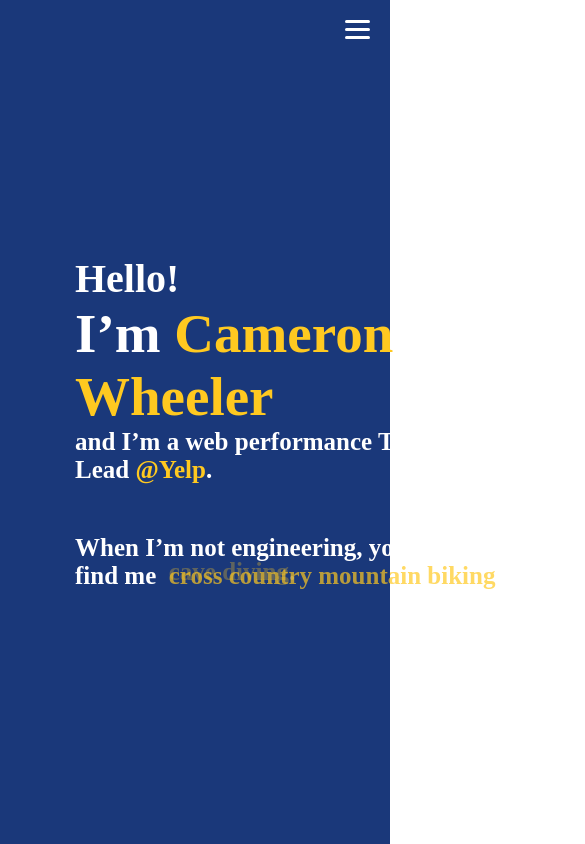
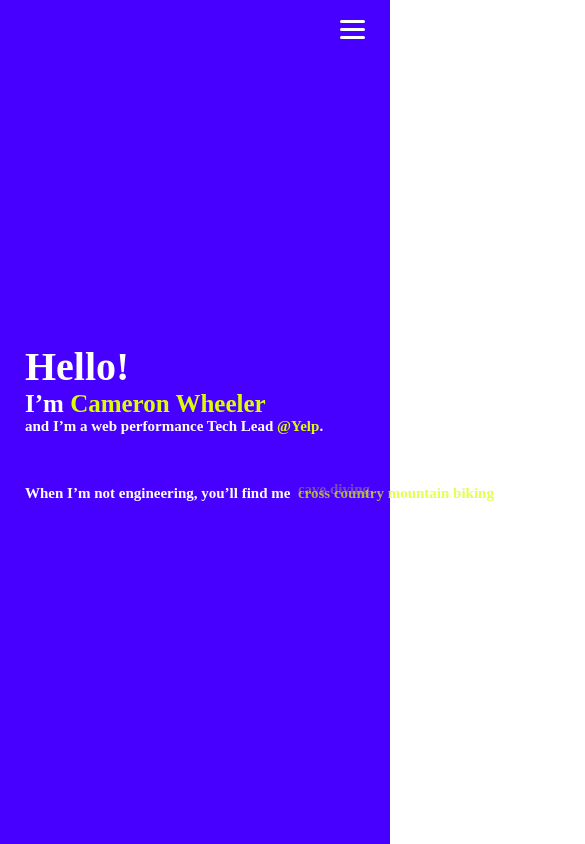
Before and after one commit to cwheel/website, a Gatsby site: page / in a window 390 px wide. Shown: the top 844 px of the page, 585 px wide, since content can reach past the window. Built offline with nearby package versions, Linux system fonts and the light colour scheme; Gatsby itself is replaced by a stand-in of ours; a web font is replaced by a local one.

Commit message:
Mobile view works

```diff
--- a/src/components/FullScreenNavigation.js
+++ b/src/components/FullScreenNavigation.js
@@ -26,7 +26,7 @@ const NavigationHeader = styled.div`
     width: 100%;
     border-bottom: solid 1px ${TextColor};
 
-    height: 60px;
+    height: ${spacing(12)};
 `;
 
 const NavigationLink = styled(animated.a)`
@@ -94,7 +94,7 @@ const FullScreenNavigation = ({ links, children }) => {
 
         fsMenuLinkAnimation.start((i) => ({
             opacity: 1,
-            delay: (i + 1) * 100,
+            delay: (i + 1) * 150,
         }));
     };
 
@@ -131,6 +131,7 @@ const FullScreenNavigation = ({ links, children }) => {
                         href={href}
                         target={target}
                         style={fsMenuLinksSprings[i]}
+                        key={title}
                     >
                         {title}
                     </NavigationLink>
--- a/src/components/Name.js
+++ b/src/components/Name.js
@@ -2,8 +2,7 @@ import * as React from 'react';
 
 import { animated, useSpring } from 'react-spring';
 
-import { isMobile } from '../util/mobile';
-import { spacingMixin } from './ui/util/spacing';
+import { spacingMixin, spacing } from './ui/util/spacing';
 import styled from '@emotion/styled';
 
 const NameTag = styled(animated.span)`
@@ -14,8 +13,14 @@ const NameTag = styled(animated.span)`
     font-size: 32px;
     color: white;
 
+    margin-left: ${spacing(15)};
+    margin-top: ${spacing(8)};
+
     @media only screen and (max-width: 600px) {
         font-size: 15px;
+
+        margin-left: ${spacing(5)};
+        margin-top: ${spacing(4)};
     }
 
     ${spacingMixin}
@@ -26,15 +31,10 @@ const Name = ({ dark }) => {
         color: dark ? 'black' : 'white',
     });
 
-    const mobile = isMobile();
-
     return (
         <a href="/">
             <NameTag
-                marginLeft={mobile ? 5 : 15}
-                marginTop={mobile ? 4 : 8}
                 style={darkSpring}
-                mobile={mobile}
             >
                 cwheeler
             </NameTag>
--- a/src/components/Navigation.js
+++ b/src/components/Navigation.js
@@ -4,9 +4,8 @@ import { PrimaryColor, TextColor } from './ui/util/colors';
 import { animated, config, useSpring, useSprings } from 'react-spring';
 import { spacing, spacingMixin } from '../components/ui/util/spacing';
 
-import { FlexContainer } from '../components/ui/flex';
+import { FlexColumn, FlexContainer } from '../components/ui/flex';
 import FullScreenNavigation from './FullScreenNavigation';
-import { isMobile } from '../util/mobile';
 import styled from '@emotion/styled';
 
 const links = [
@@ -44,10 +43,12 @@ const NavigationLink = styled(animated.a)`
 
 const NavigationLinks = styled.nav`
     display: flex;
-    margin-right: ${spacing(15)};
 
-    @media only screen and (max-width: 600px) {
+    visibility: visible;
+
+    @media only screen and (max-width: 980px) {
         margin-right: ${spacing(4)};
+        visibility: hidden;
     }
 `;
 
@@ -61,13 +62,21 @@ const HamburgerLayer = styled.div`
     background: ${({ dark }) => (dark ? 'black' : 'white')};
 `;
 
+const HamburgerButtonWrapper = styled(FlexColumn)`
+    visibility: hidden;
+
+    @media only screen and (max-width: 980px) {
+        visibility: visible;
+    }
+`;
+
 const HamburgerButton = ({ dark, onClick }) => {
     return (
-        <div onClick={onClick}>
+        <HamburgerButtonWrapper onClick={onClick} marginRight={5}>
             <HamburgerLayer dark={dark} />
             <HamburgerLayer dark={dark} />
             <HamburgerLayer dark={dark} />
-        </div>
+        </HamburgerButtonWrapper>
     );
 };
 
@@ -81,25 +90,24 @@ const Navigation = ({ dark }) => {
     return (
         <>
             <NavigationContainer absolute fullWidth alignRight>
-                <NavigationLinks>
-                    {isMobile() ? (
                 <HamburgerButton
                     dark={dark}
                     onClick={() => showFsMenu?.current()}
                 />
-                    ) : (
-                        links.map(({ title, href, target }) => (
+
+                <NavigationLinks>
+                    {links.map(({ title, href, target }) => (
                         <NavigationLink
                             marginLeft={8}
                             href={href}
                             target={target}
                             style={darkSpring}
                             dark={dark}
+                            key={title}
                         >
                             {title}
                         </NavigationLink>
-                        ))
-                    )}
+                    ))}
                 </NavigationLinks>
             </NavigationContainer>
 
--- a/src/components/ui/headings.js
+++ b/src/components/ui/headings.js
@@ -23,26 +23,46 @@ const H1 = styled.h1`
 const H2 = styled.h2`
     ${heading}
     font-size: ${spacing(11)};
+
+    @media only screen and (max-width: 600px) {
+        font-size: ${spacing(5)};
+    }
 `;
 
 const H3 = styled.h3`
     ${heading}
     font-size: ${spacing(5)};
+
+    @media only screen and (max-width: 600px) {
+        font-size: ${spacing(3)};
+    }
 `;
 
 const H4 = styled.h4`
     ${heading}
     font-size: ${spacing(4)};
+
+    @media only screen and (max-width: 600px) {
+        font-size: ${spacing(3)};
+    }
 `;
 
 const H5 = styled.h5`
     ${heading}
     font-size: ${spacing(3)};
+
+    @media only screen and (max-width: 600px) {
+        font-size: ${spacing(2)};
+    }
 `;
 
 const H6 = styled.h6`
     ${heading}
     font-size: ${spacing(2)};
+
+    @media only screen and (max-width: 600px) {
+        font-size: ${spacing(1)};
+    }
 `;
 
 export { H1, H2, H3, H4, H5, H6 };
--- a/src/components/ui/util/colors.js
+++ b/src/components/ui/util/colors.js
@@ -1,5 +1,5 @@
-const PrimaryColor = '#1a387a';
-const SecondaryColor = '#ffc920';
+const PrimaryColor = '#4700ff';
+const SecondaryColor = '#dcff00';
 const TextColor = '#383838';
 const TextLightColor = '#b5b5b5';
 
--- a/src/pages/index.js
+++ b/src/pages/index.js
@@ -3,6 +3,7 @@ import '../global.css';
 import * as React from 'react';
 
 import { FlexContainer, VerticalCenter } from '../components/ui/flex';
+import { spacing } from '../components/ui/util/spacing';
 import { H1, H2, H3 } from '../components/ui/headings';
 import { PrimaryColor, SecondaryColor } from '../components/ui/util/colors';
 import { animated, config, useTransition } from 'react-spring';
@@ -20,8 +21,26 @@ const Page = styled.main`
     font-family: Cocogoose Pro;
 `;
 
+const Content = styled(FlexContainer)`
+    padding-left: ${spacing(15)};
+    padding-right: ${spacing(15)};
+
+    @media only screen and (max-width: 600px) {
+        padding-left: ${spacing(5)};
+        padding-right: ${spacing(5)};
+    }
+`;
+
 const Highlight = styled.span`
     color: ${SecondaryColor};
+`;
+
+const ActivityH3 = styled(H3)`
+    ${'' /* display: flex;
+
+    @media only screen and (max-width: 980px) {
+        flex-direction: column;
+    }; */}
 `;
 
 const activites = [
@@ -59,8 +78,7 @@ const IndexPage = () => {
         <Page>
             <Navigation />
 
-            <FlexContainer fullWidth fullHeight marginLeft={15}>
-                <VerticalCenter>
+            <Content fullHeight verticalCenter>
                 <div>
                     <H1 color="white">Hello!</H1>
                     <H2 color="white">
@@ -73,7 +91,8 @@ const IndexPage = () => {
                         </Link>
                         .
                     </H3>
-                        <H3 color="white" marginTop={10}>
+
+                    <ActivityH3 color="white" marginTop={10}>
                         When I&rsquo;m not engineering, you&rsquo;ll find me
                         &nbsp;
                         <span style={{ position: 'relative' }}>
@@ -81,7 +100,7 @@ const IndexPage = () => {
                                 <animated.span
                                     style={{
                                         ...style,
-                                            width: '1000px',
+                                        'inline-size': 'max-content',
                                         position: 'absolute',
                                     }}
                                 >
@@ -92,10 +111,9 @@ const IndexPage = () => {
                                 </animated.span>
                             ))}
                         </span>
-                        </H3>
+                    </ActivityH3>
                 </div>
-                </VerticalCenter>
-            </FlexContainer>
+            </Content>
         </Page>
     );
 };
--- a/src/pages/outdoors/heroImages.js
+++ b/src/pages/outdoors/heroImages.js
@@ -4,8 +4,12 @@ import { StaticImage } from 'gatsby-plugin-image';
 import { css } from '@emotion/react';
 
 const HeroImage = css`
-    max-height: 500px;
     filter: grayscale() brightness(0.75);
+    height: 500px;
+
+    @media only screen and (max-width: 600px) {
+        height: 275px;
+    }
 `;
 
 const heroImages = [
--- a/src/util/mobile.js
+++ /dev/null
@@ -1,3 +0,0 @@
-const isMobile = () => typeof window !== 'undefined' && window.innerWidth < 600;
-
-export { isMobile };
```
Also changed, not shown: src/pages/outdoors/index.js (+14 -2 lines), src/pages/outdoors/{MarkdownRemark.frontmatter__slug}.js (+5 -2 lines). Lines whose indentation alone changed are shown as unchanged.
